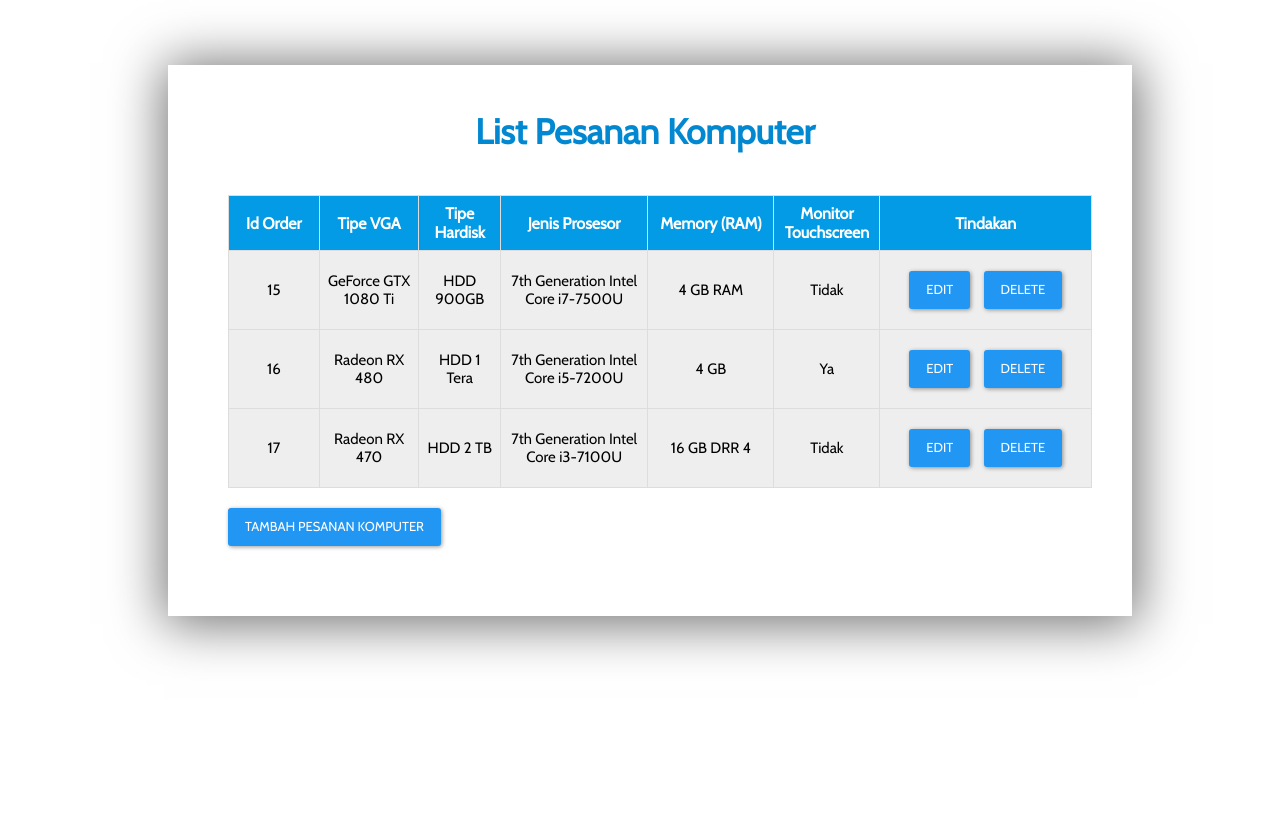
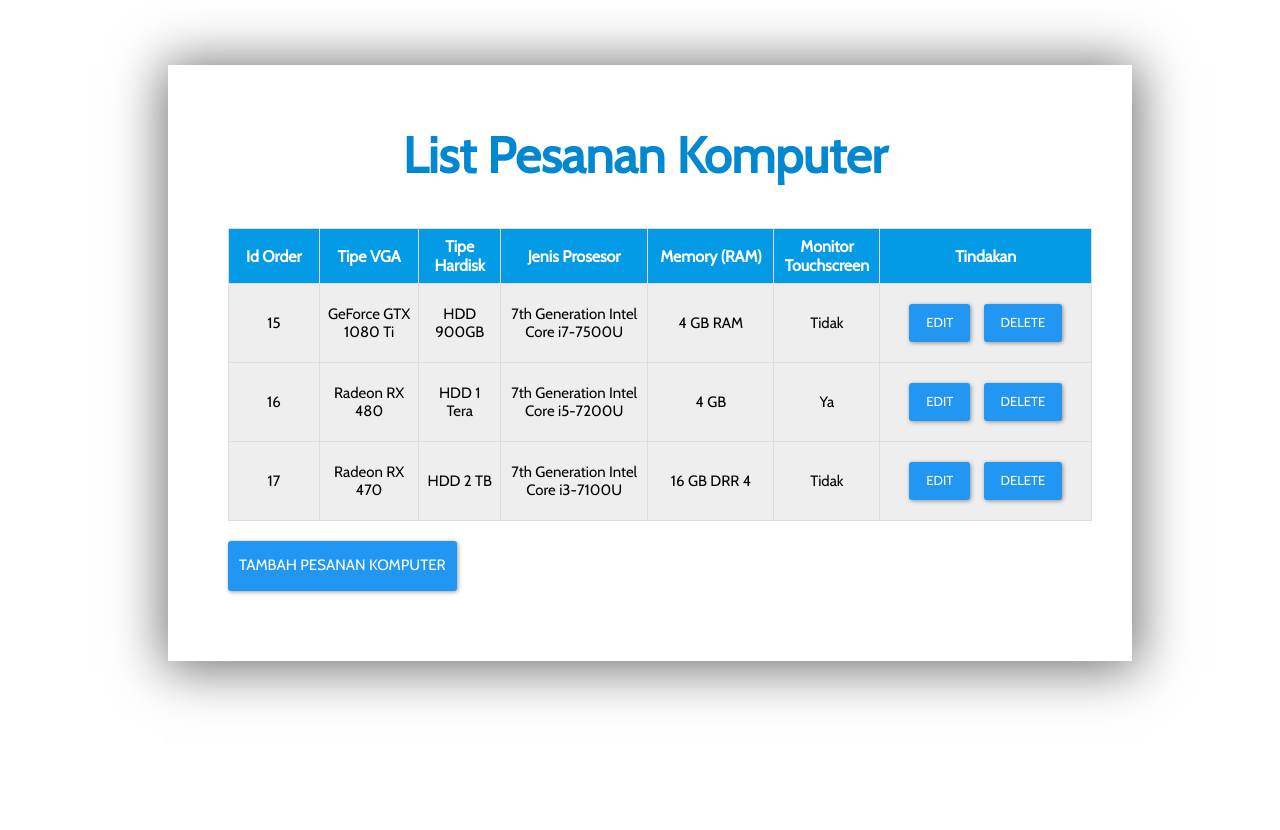
Before and after one commit to faisalarkan21/p_web_php, a PHP site: page / in a window 1280 px wide. Before the commit the page ends 659 px from the top, so only its background shows below. Run offline with PHP 8.4, Linux system fonts and the light colour scheme; data comes from the database, SQL or seed files in the repository.

Commit message:
re-style btn table

```diff
--- a/stylesheets/style.css
+++ b/stylesheets/style.css
@@ -130,7 +130,7 @@ body {
   }
 
   h3.tableTitle {
-    font-size: 35px;
+    font-size: 50px;
     color: #0288D1;
   }
 
@@ -250,6 +250,8 @@ body {
 .btn-tambah-table {
   margin-left: 10px;
   margin-top: 20px;
+  padding: 10px;
+  font-size: 15px;
 
 }
 
```
